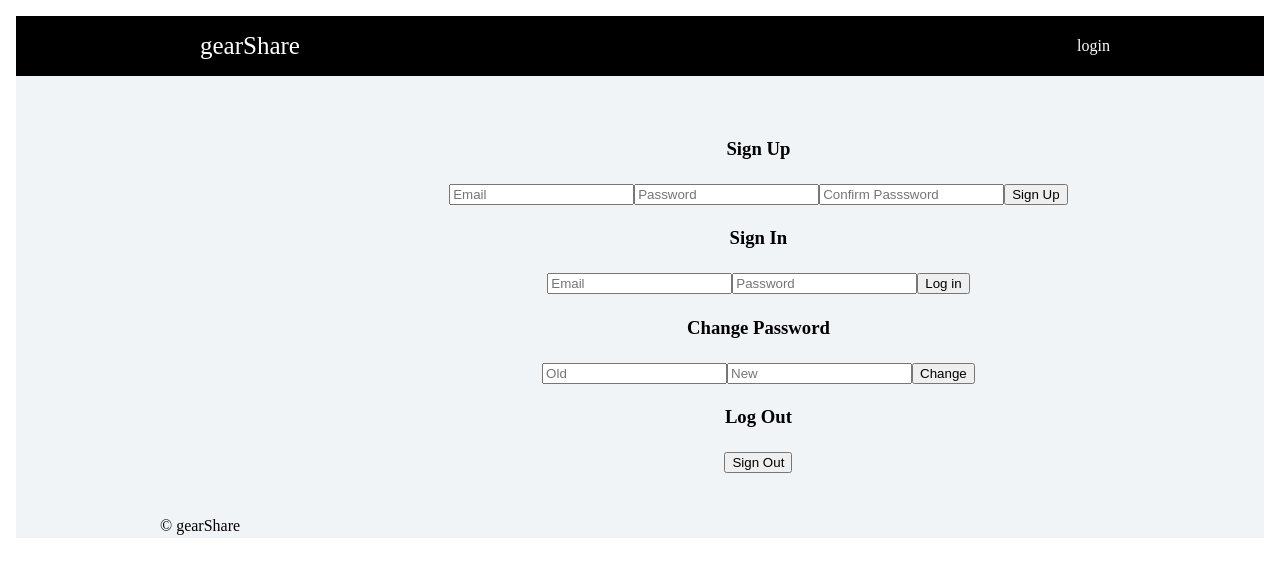
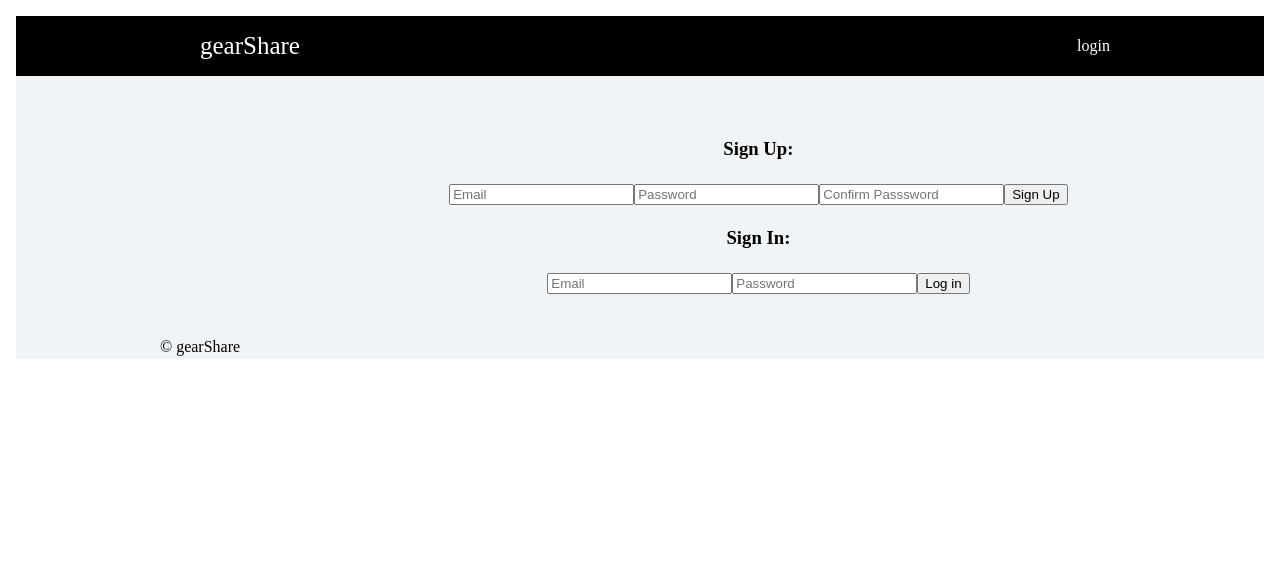
Before and after one commit to rmag4233/Gear-Share, an Angular app: page /login in a window 1280 px wide. Shown: the top 576 px of the page. Built offline with nearby package versions, Linux system fonts and the light colour scheme.

Commit message:
Makes auth public and accessible to login comp
Makes auth class public so that user info can be displayed in login
html. Also makes forms applicable based on being signed in or signed
out

```diff
--- a/src/app/login/login.component.css
+++ b/src/app/login/login.component.css
@@ -15,3 +15,12 @@
   top:50%;
   margin-left:-200px;
 }
+
+.signed-in {
+  display: inline-block;
+  text-align: center;
+  position:relative;
+  left:50%;
+  top:50%;
+  margin-left:200px;
+}
--- a/src/app/login/login.component.html
+++ b/src/app/login/login.component.html
@@ -1,34 +1,38 @@
 <div class="login-form">
-<div class="container">
-  <h3>Sign Up</h3>
+<div *ngIf="!auth.user" class="container">
+  <h3>Sign Up:</h3>
   <input [(ngModel)]="newUser.email" type="text" placeholder="Email"/>
-  <input [(ngModel)]="newUser.password" type="text" placeholder="Password"/>
-  <input [(ngModel)]="newUser.password_confirmation" type="text" placeholder="Confirm Passsword"/>
+  <input [(ngModel)]="newUser.password" type="password" placeholder="Password"/>
+  <input [(ngModel)]="newUser.password_confirmation" type="password" placeholder="Confirm Passsword"/>
   <input (click)="signUp()" type="submit" value="Sign Up"/>
 </div>
 <br>
 
-<div class="container">
-  <h3>Sign In</h3>
+<div *ngIf="!auth.user" class="container">
+  <h3>Sign In:</h3>
   <input [(ngModel)]="user.email" type="text" placeholder="Email"/>
-  <input [(ngModel)]="user.password" type="text" placeholder="Password"/>
+  <input [(ngModel)]="user.password" type="password" placeholder="Password"/>
   <input (click)="signIn()" type="submit" value="Log in"/>
 </div>
 <br>
+</div>
 
-<div class="container">
-  <h3>Change Password</h3>
-  <input [(ngModel)]="oldPassword" type="text" placeholder="Old"/>
-  <input [(ngModel)]="newPassword" type="text" placeholder="New"/>
+<div class="signed-in">
+
+<div *ngIf="auth.user" class="container">
+  <h3>Change Password:</h3>
+  <input [(ngModel)]="oldPassword" type="password" placeholder="Old"/>
+  <input [(ngModel)]="newPassword" type="password" placeholder="New"/>
   <input (click)="changePassword()" type="submit" value="Change"/>
 
 </div>
 <br>
 
-<div class="container">
-  <h3>Log Out</h3>
+<div *ngIf="auth.user" class="container">
+  <h3>Log Out:</h3>
   <input (click)="signOut()" type="submit" value="Sign Out"/>
 </div>
+<br>
 <br>
 <div *ngIf="auth.user" class="container">I see a user!!! <strong>{{auth.user.email}}</strong></div>
 
--- a/src/app/login/login.component.ts
+++ b/src/app/login/login.component.ts
@@ -15,7 +15,7 @@ export class LoginComponent implements OnInit {
   // Not bound to multiple inputs, no object needed
   oldPassword: string
   newPassword: string
-  constructor(private auth: AuthService) { }
+  constructor(public auth: AuthService) { }
 
   ngOnInit() {
   }
```
